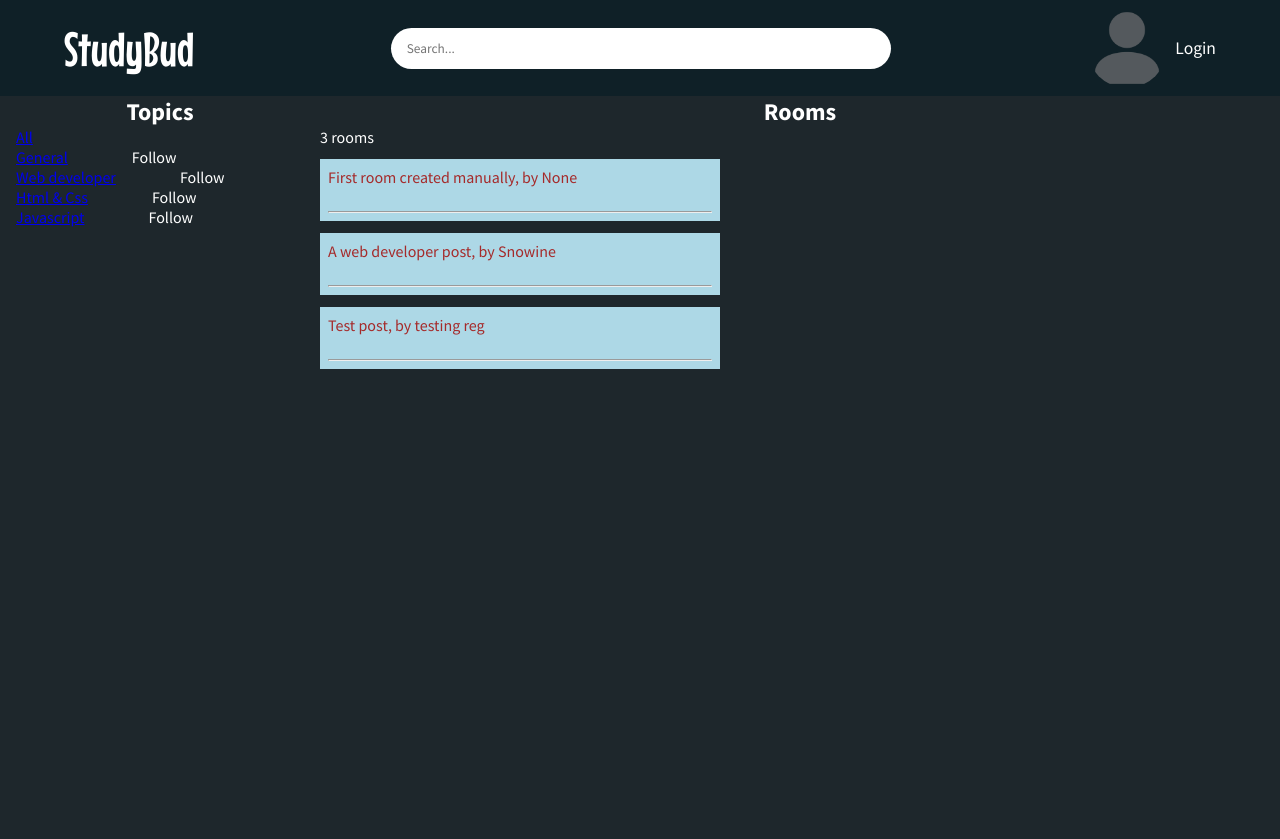
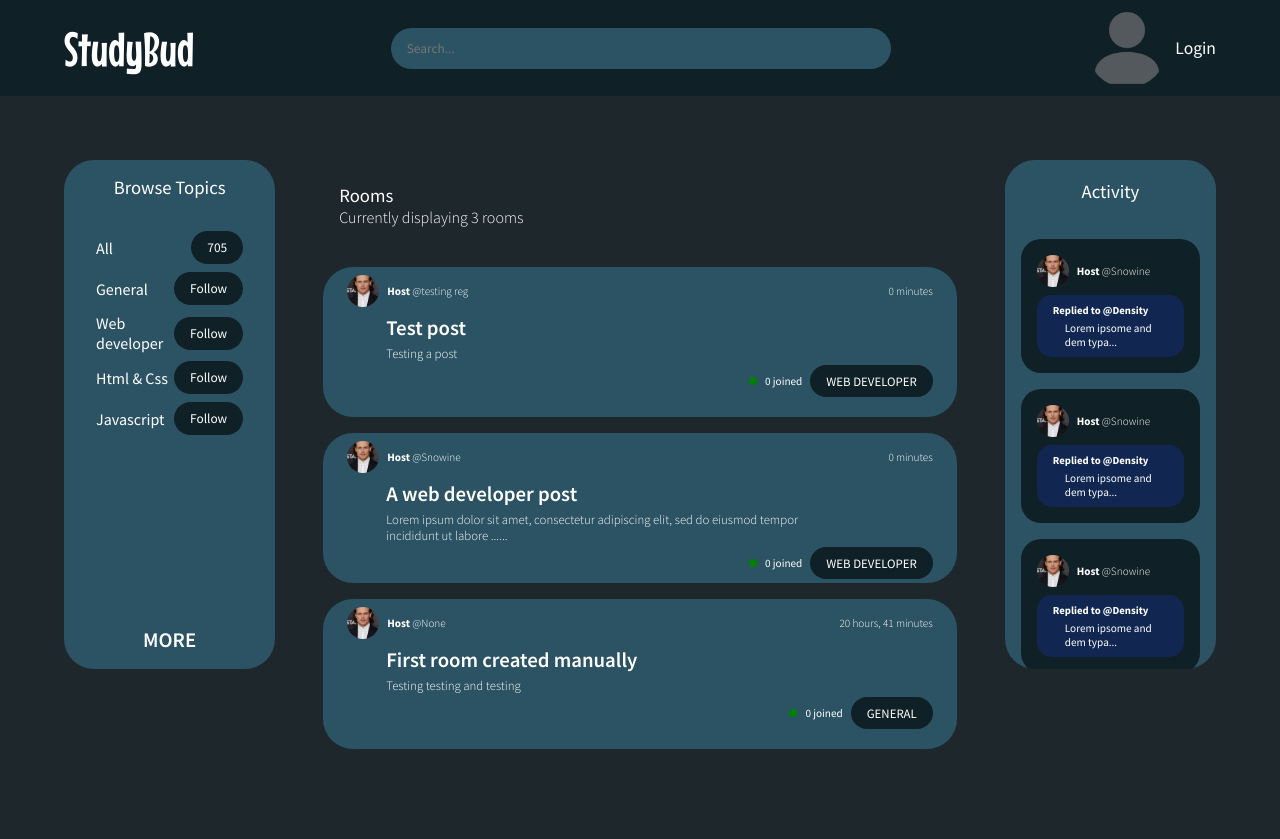
Before and after one commit to Benedict-arowo/StudyBudApp, a Django app: page / in a window 1280 px wide. Before the commit the page ends 369 px from the top, so only its background shows below. Run offline with Django 4.2, Linux system fonts and the light colour scheme; data comes from the database, SQL or seed files in the repository; both versions use the stored data as it was after the commit.

Commit message:
Added main page + stylying

```diff
--- a/Studybud/models.py
+++ b/Studybud/models.py
@@ -32,7 +32,7 @@ class Room(models.Model):
         ordering = ['created', 'updated']
 
     def __str__(self):
-        return self.name
+        return self.description[0:100]
 
 class Topic(models.Model):
     name = models.CharField(max_length=100)
--- /dev/null
+++ b/Studybud/static/styles/main.css
@@ -0,0 +1,317 @@
+body {
+    display: flex;
+    flex-direction: column;
+    gap: 64px;
+    height: 100vh;
+    overflow: hidden;
+    padding-bottom: 16px;
+}
+
+main {
+    display: flex;
+    flex-wrap: wrap;
+    gap: 16px;
+    padding: 0 64px;
+    height: 100%;
+}
+
+a {
+    color: white;
+    text-decoration: none;
+}
+
+#topicsSection, #roomsSection, #activitySection {
+    background-color: var(--tertiaryColor);
+    border-radius: 30px;
+    padding: 16px 0;
+    flex-basis: 300px;
+    flex: 1;
+    display: flex;
+    flex-direction: column;
+    min-height: 500px;
+    max-height: 75%;
+    gap: 32px;
+    max-width: 300px;
+    overflow-y: scroll;
+}
+
+#topicsSection {
+    overflow: hidden;
+}
+
+#roomsSection {
+    overflow-y: scroll;
+    max-width: none;
+    flex: 3;
+    max-height: 90%;
+    padding: 16px 32px;
+    background-color: var(--bgColor);
+    position: relative;
+}
+
+#roomsSection::-webkit-scrollbar, #activitySection::-webkit-scrollbar {
+    width: 4px;
+}
+
+#roomsSection::-webkit-scrollbar-track, #activitySection::-webkit-scrollbar  {
+    background-color: var(--tertiaryColor);
+}
+
+#roomsSection::-webkit-scrollbar-thumb, #activitySection::-webkit-scrollbar  {
+    background-color: rgb(41, 42, 53);
+}
+
+h3 {
+    color: white;
+    font-weight: 400;
+    text-align: center;
+}
+
+
+/* Topic section */
+
+#topics {
+    height: 100%;
+    padding: 0 32px;
+    display: flex;
+    gap: 8px;
+    flex-direction: column;
+}
+
+.topic {
+    display: flex;
+    align-items: center;
+    justify-content: space-between;
+}
+
+.topic > h4 {
+    color: white;
+    font-weight: 400;
+    font-size: 1rem;
+}
+
+.topic > button {
+    padding: 8px 16px;
+    border-radius: 20px;
+    background-color: var(--mainColor);
+    color: white;
+    border: none;
+    outline: none;
+    transition: all .5s;
+    cursor: pointer;
+}
+
+.topic > button:hover {
+    transform: scale(1.05);
+}
+
+#allBtn:hover {
+    transform: none;
+    cursor: default;
+}
+
+/* Room Section  */
+
+#roomsSection > #heading {
+    display: flex;
+    justify-content: space-between;
+    position: sticky;
+    top: -20px;
+    background-color: var(--bgColor);
+    padding: 8px 16px;
+}
+
+#titleContainer {
+    display: flex;
+    flex-direction: column;
+    align-items: flex-start;
+    color: white;
+}
+
+#titleContainer > p {
+    font-weight: 300;
+}
+
+#heading > button {
+    color: white;
+    border-radius: 20px;
+    outline: none;
+    border: none;
+    padding: 8px 32px;
+    font-weight: 600;
+    background-color: var(--mainColor);
+    transition: all 0.3s;
+    cursor: pointer;
+}
+
+#heading > button:hover {
+    transform: scale(1.09);
+}
+
+#roomsSection > .container {
+    display: flex;
+    flex-direction: column;
+    gap: 16px;
+}
+
+#roomsSection > .container > .room {
+    background-color: var(--tertiaryColor);
+    border-radius: 30px;
+    height: 150px;
+    padding: 8px 24px;
+    display: flex;
+    flex-direction: column;
+    gap: 8px;
+}
+
+#roomsSection .roomHeading {
+    display: flex;
+    justify-content: space-between;
+    color: white;
+    align-items: center;
+}
+
+#roomsSection .roomHeading  p {
+    font-weight: 300;
+    font-size: .7rem;
+}
+
+#roomsSection .host, .post > .host {
+    display: flex;
+    align-items: center;
+    cursor: pointer;
+    gap: 8px;
+}
+
+#roomsSection .host > a , .post > .host > p{
+    font-size: .7rem;
+    text-decoration: none;
+    color: white;
+    font-weight: 300;
+}
+
+#roomsSection .roomHeading img, .post > .host > img {
+    width: 32px;
+    height: 32px;
+    border-radius: 50%;
+    object-fit: cover;
+}
+
+.roomContent {
+    color: white;
+    display: flex;
+    flex-direction: column;
+    gap: 4px;
+    padding-left: 39px;
+}
+
+.roomContent .roomTitle {
+    font-size: 1.3rem;
+    cursor: pointer;
+    color: white;
+    text-decoration: none;
+    font-weight: 600;
+}
+
+.roomContent .roomDesc {
+    font-size: .8rem;
+    font-weight: 100;
+    width: 80%;
+    cursor: default;
+}
+
+.roomStats {
+    display: flex;
+    justify-content: end;
+    gap: 8px;
+}
+
+.roomStats .joined {
+    font-size: .7rem;
+    display: flex;
+}
+
+.dotIcon {
+    width: 8px;
+    height: 8px;
+    background-color: green;
+    border-radius: 50%;
+}
+
+.joinedStats {
+    display: flex;
+    align-items: center;
+    gap: 8px;
+}
+
+.roomTopic {
+    color: white;
+    font-size: .8rem;
+    padding: 8px 16px;
+    background-color: var(--mainColor);
+    border-radius: 20px;
+    text-transform: uppercase;
+    cursor: pointer;
+}
+
+
+
+
+/* Actvity section */
+
+#activitySection > h3 {
+    position: sticky;
+    top: -20px;
+    padding: 4px;
+    background-color: var(--tertiaryColor);
+}
+.activityContent {
+    display: flex;
+    flex-direction: column;
+    gap: 16px;
+    padding: 0 16px;
+}
+
+.activityContent > .post {
+    background-color: var(--mainColor);
+    padding: 16px;
+    border-radius: 20px;
+    color: white;
+    display: flex;
+    flex-direction: column;
+    gap: 8px;
+    cursor: default;
+}
+
+.post > .content {
+    width: 100%;
+    border-radius: 15px;
+    background-color: var(--secondaryColor);
+    padding: 8px 16px;
+    display: flex;
+    flex-direction: column;
+    gap: 4px;
+}
+
+.post > .content > p {
+    font-size: .7rem;
+    padding-left: 12px;
+}
+
+.userRepliedTo {
+    cursor: pointer;
+}
+
+.more {
+    width: 100%;
+
+}
+
+#moreBtn {
+    color: white;
+    text-align: center;
+    font-size: 1.3rem !important;
+    font-weight: 600 !important;
+    text-transform: uppercase;
+    cursor: pointer;
+}
--- a/Studybud/static/styles/nav.css
+++ b/Studybud/static/styles/nav.css
@@ -18,6 +18,7 @@ nav {
     border-radius: 50px;
     width: 100%;
     border: none;
+    background-color: var(--tertiaryColor);
     transition: outline 3s;
 }
 
--- a/Studybud/views.py
+++ b/Studybud/views.py
@@ -13,12 +13,14 @@ def index(request):
     if not q:
         q = ''
     topics = Topic.objects.all()
-    rooms = Room.objects.filter(Q(name__icontains=q) | Q(topic__name__icontains=q) | Q(host__username__icontains=q))
+    rooms = Room.objects.filter(Q(name__icontains=q) | Q(topic__name__icontains=q) | Q(host__username__icontains=q)).order_by('-updated')
     roomCount = rooms.count()
+    activities = Messages.objects.all().order_by("-created")[0:7]
     context = {
         'rooms': rooms,
         'topics': topics,
         'roomCount': roomCount,
+        'activities': activities,
     }
     return render(request, 'Base/index.html', context)
 
--- a/templates/Base/delete.html
+++ b/templates/Base/delete.html
@@ -20,3 +20,4 @@
         <form/>
     </main>
     {% endblock %}
+<!--  -->
--- a/templates/Base/index.html
+++ b/templates/Base/index.html
@@ -1,80 +1,131 @@
 {% extends 'layout.html' %}
+{% load static %}
+
+{% block style %}
+    <link rel="stylesheet" href="{% static 'styles/main.css' %}">
+{% endblock %}
 
 {% block content %}
+        <main>
+            <div id="topicsSection">
+                <h3>Browse Topics</h3>
 
-    <style>
-        .container {
-            display: grid;
-            grid-template-columns: 1fr 3fr;
-            color: white;
-        }
+                <div id="topics">
 
-        .roomWrapper {
-            display: flex;
-            flex-direction: column;
-            max-width: 400px;
-            gap: 4px;
-            background-color: lightblue;
-            margin-top: 12px;
-            padding: 8px;
-        }
 
-        .roomWrapper a {
-            color: brown;
-            text-decoration: none;
+                    <div class="topic">
+                        <a href="{% url 'index' %}" class="topicName">All</a>
+                        <button id="allBtn">705</button>
+                    </div>
 
-        }
-
-        .btnWrapper {
-            display: flex;
-            justify-content: space-around;
-            padding: 8px;
-        }
-
-        .topicWrapper {
-            padding: 0 16px;
-            align-items: center;
-            gap: 64px;
-            display: flex;
-        }
-    </style>
-<div class="container">
-    <div class="topics">
-        <h2 style="text-align: center;">Topics</h2>
-        <a href="{% url 'index' %}" style="padding: 0 16px;">All</a>
                     {% for topic in topics %}
-        <div class="topicWrapper">
+                    <div class="topic">
                         <a href="{% url 'index' %}?q={{topic}}">{{topic}}</a>
-            <p>Follow</p>
+                        <button class="topicBtn">Follow</button>
                     </div>
                     {% endfor %}
+
+                </div>
+                <div class="more">
+                    <h4 id="moreBtn">More</h4>
+                </div>
             </div>
 
-    <div>
-        <h2 style="text-align: center;">Rooms</h2>
-        {% if request.user.is_authenticated %}
-        <a href="{% url 'logout' %}" style="color: yellow;">Logout</a>
-        {% endif %}
-        <p>{{roomCount}}
+            <div id="roomsSection">
+                <div id="heading">
+                    <div id="titleContainer">
+                        <h3>Rooms</h3>
+                        <p>Currently displaying {{roomCount}}
                             {% if roomCount > 1 %}
                             rooms
                             {% else %}
                             room
+                            {% endif %}</p>
+                    </div>
+                    {% if request.user.is_athenticated %}
+                    <button><a href="{% url 'create-room' %}">Create Room</a></button>
+                    {% endif %}
+                </div>
+                <div class="container">
+                    {% for room in rooms %}
+                    <div class="room">
+                        <div class="roomHeading">
+                            <div class="host">
+                                <img src="{% static 'images/avatar1.png' %}" alt="Host profile picture">
+                                <a href="{% url 'index' %}"><strong>Host</strong> @{{room.host}}</a>
+                            </div>
+                            <p class="timePosted">{{room.updated|timesince}}</p>
+                        </div>
+                        <div class="roomContent">
+                            <a href="{% url 'room' room.id %}" class="roomTitle">{{room.name}}</a>
+                            <p class="roomDesc">
+                            {% if room.description|length > 100 %}
+                                {{room}}......
+                            {% else %}
+                                {{room.description}}
                             {% endif %}
                     </p>
-        {% for room in rooms %}
-            <div class="roomWrapper">
-                <a href="{% url 'room' room.id %}">{{room.name}}, by {{room.host}}</a>
-                <div class="btnWrapper">
-                    {% if room.host == request.user %}
-                        <a href="{% url 'delete-room' room.id %}">Delete</a>
-                        <a href="{% url 'edit-room' room.id %}">Edit</a>
-                    {% endif %}
+                            <div class="roomStats">
+                                <div class="joinedStats">
+                                    <div class="dotIcon"></div>
+                                    <p class="joined">{{participants|length}} joined</p>
                                 </div>
-                <hr>
+                                <a style="color: white; text-decoration: none;" class="roomTopic" href="{% url 'index' %}?q={{room.topic}}">{{room.topic}}</a>
+                            </div>
+                        </div>
                     </div>
                     {% endfor %}
+
                 </div>
             </div>
 
-{% endblock%}
+            <div id="activitySection">
+                <h3>Activity</h3>
+                <div class="activityContent">
+                    <div class="post">
+                        <div class="host">
+                            <img src="{% static 'images/avatar1.png' %}" alt="Host profile picture">
+                            <p><strong>Host</strong> @Snowine</p>
+                        </div>
+                        <div class="content">
+                            <h6>Replied to <span class="userRepliedTo">@Density</span></h6>
+                            <p>Lorem ipsome and dem typa...</p>
+                        </div>
+                    </div>
+
+                    <div class="post">
+                        <div class="host">
+                            <img src="{% static 'images/avatar1.png' %}" alt="Host profile picture">
+                            <p><strong>Host</strong> @Snowine</p>
+                        </div>
+                        <div class="content">
+                            <h6>Replied to <span class="userRepliedTo">@Density</span></h6>
+                            <p>Lorem ipsome and dem typa...</p>
+                        </div>
+                    </div>
+
+                    <div class="post">
+                        <div class="host">
+                            <img src="{% static 'images/avatar1.png' %}" alt="Host profile picture">
+                            <p><strong>Host</strong> @Snowine</p>
+                        </div>
+                        <div class="content">
+                            <h6>Replied to <span class="userRepliedTo">@Density</span></h6>
+                            <p>Lorem ipsome and dem typa...</p>
+                        </div>
+                    </div>
+
+                    <div class="post">
+                        <div class="host">
+                            <img src="{% static 'images/avatar1.png' %}" alt="Host profile picture">
+                            <p><strong>Host</strong> @Snowine</p>
+                        </div>
+                        <div class="content">
+                            <h6>Replied to <span class="userRepliedTo">@Density</span></h6>
+                            <p>Lorem ipsome and dem typa...</p>
+                        </div>
+                    </div>
+                </div>
+            </div>
+        </main>
+{% endblock %}
```
Also changed, not shown: templates/Base/index_old.html (added, +88 -0 lines), db.sqlite3. Lines whose indentation alone changed are shown as unchanged.
